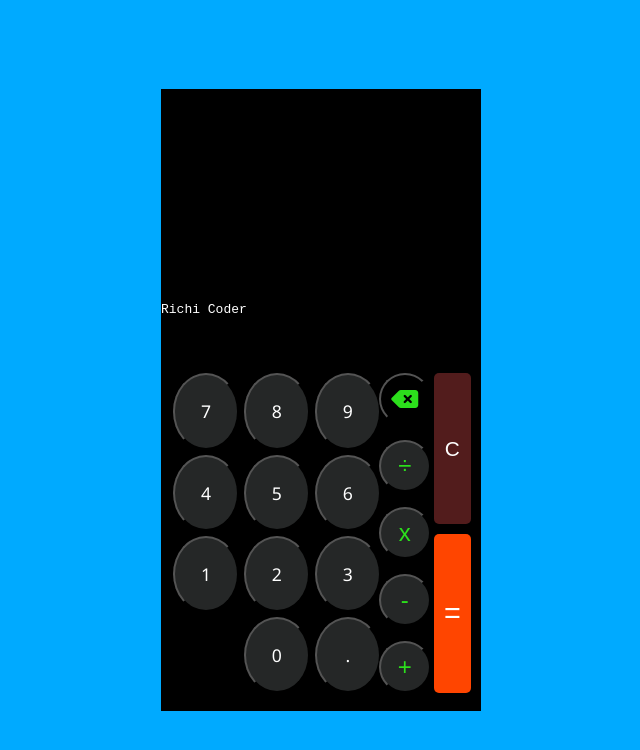
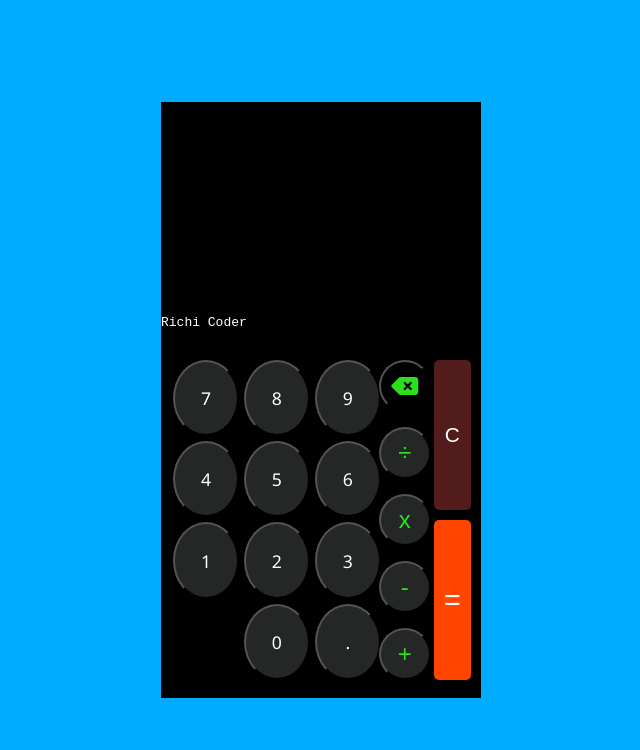
Before and after one commit to richi-coder/React-Calculator, a React (Create React App) app: page / in a window 1280 px wide. Shown: the top 750 px of the page, without its empty margins (319-959 px from the left). Built offline with nearby package versions, Linux system fonts and the light colour scheme.

Commit message:
Better, without delete OK totally

```diff
--- a/src/style.css
+++ b/src/style.css
@@ -140,7 +140,7 @@ body {
   width: 100%;
   margin: 0;
   background-color: black;
-  height: 10%;
+  height: 5%;
 }
 
 .c-equals {
```
